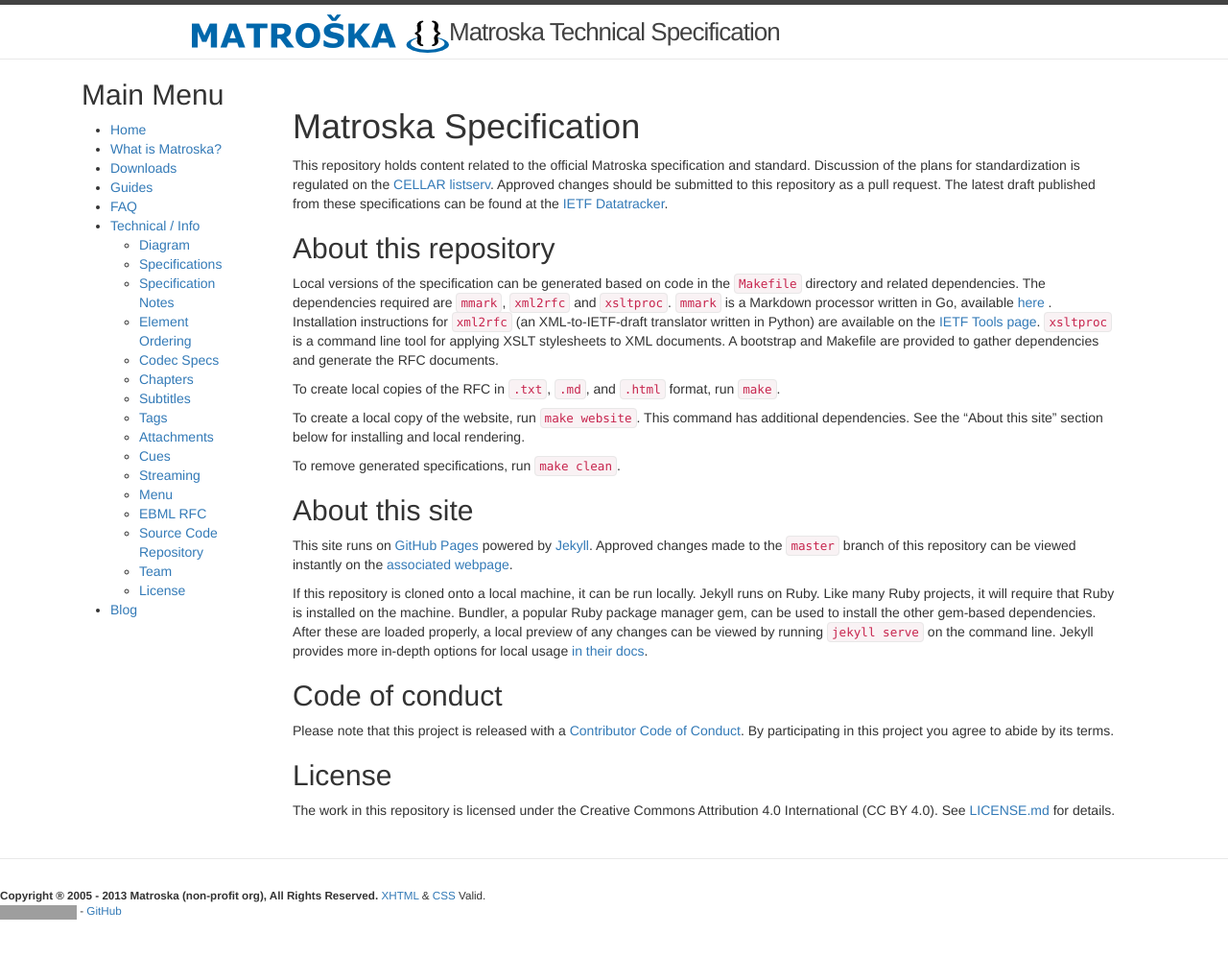
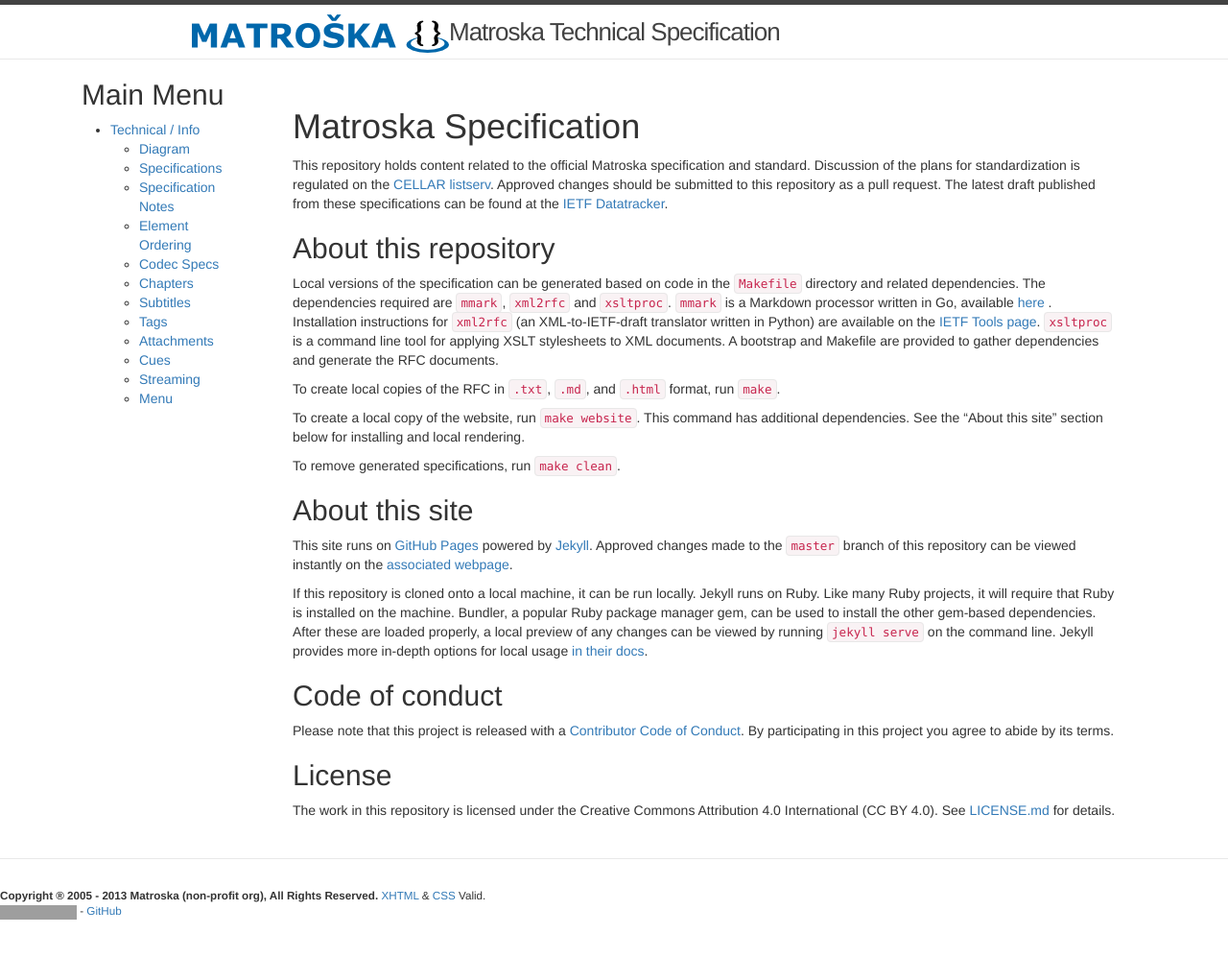
Before and after one commit to ietf-wg-cellar/matroska-specification, a Jekyll site: the page built from README.md, in a window 1280 px wide. Shown: the whole page at 96% size. Built offline with Jekyll 4.4.1, drawn with Linux system fonts in a browser that asks for light colours; our own code applies the rules of GitHub Pages for plain Markdown files; grey boxes are pictures that could not be loaded.

Commit message:
remove sidebar menu entries that aren't part of the specification

```diff
--- a/_includes/sidebar.html
+++ b/_includes/sidebar.html
@@ -1,11 +1,6 @@
 <h2 class="block__title block-title">Main Menu</h2>
 
-  <ul><li><a href="https://matroska.org/index.html" title="Welcome">Home</a></li>
-<li><a href="https://matroska.org/technical/whatis/index.html" title="What is Matroska?">What is Matroska?</a></li>
-<li><a href="https://matroska.org/downloads/windows.html" title="">Downloads</a></li>
-<li><a href="https://matroska.org/technical/guides/index.html" title="Guides/FAQ">Guides</a></li>
-<li><a href="https://matroska.org/technical/guides/faq/index.html" title="FAQ">FAQ</a></li>
-
+<ul>
 <li><a href="{{ site.baseurl }}/index.html" title="Technical Details">Technical / Info</a><ul>
 <li><a href="{{ site.baseurl }}/diagram.html" title="Diagram">Diagram</a></li>
 <li><a href="{{ site.baseurl }}/technical-index.xml" title="Matroska - Specifications">Specifications</a></li>
@@ -19,10 +14,4 @@
 <li><a href="{{ site.baseurl }}/cues.html" title="Cues">Cues</a></li>
 <li><a href="{{ site.baseurl }}/streaming.html" title="Matroska Streaming">Streaming</a></li>
 <li><a href="{{ site.baseurl }}/menu.html" title="Menu Specifications">Menu</a></li>
-<li><a href="https://matroska.org/technical/specs/rfc/index.html" title="EBML RFC">EBML RFC</a></li>
-<li><a href="https://matroska.org/team/source-code.html" title="SVN Repository">Source Code Repository</a></li>
-<li><a href="{{ site.baseurl }}/team.html" title="Team">Team</a></li>
-<li><a href="{{ site.baseurl }}/license.html" title="License">License</a></li>
-</ul></li>
-<li><a href="https://matroska.org/blog/bogus.html" title="Misc Matroska related articles">Blog</a></li>
 </ul>
```
